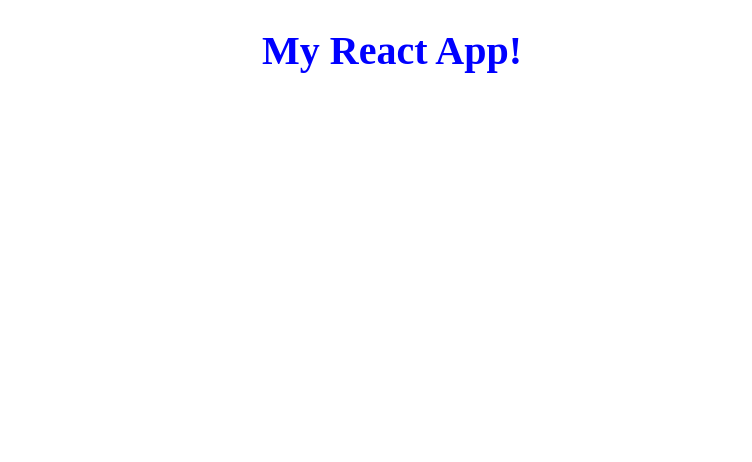
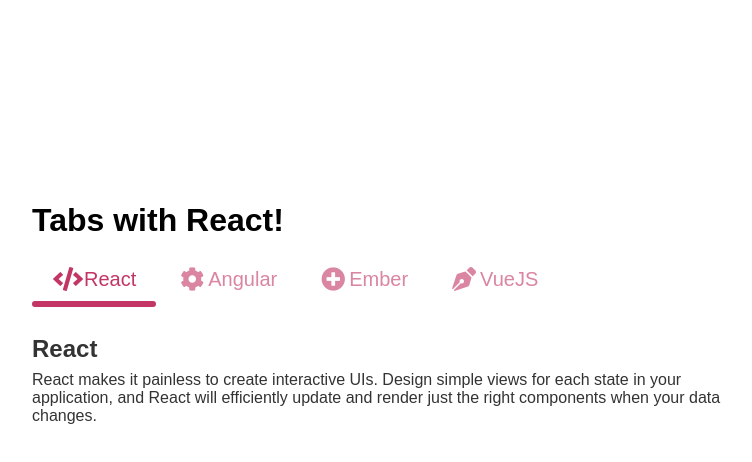
Before and after one commit to nbduc/tabs, a React app: page / in a window 1280 px wide. Shown: the whole page, without its empty margins (248-1000 px from the left). Built offline with nearby package versions, Linux system fonts and the light colour scheme.

Commit message:
Adding tabs

```diff
--- a/package.json
+++ b/package.json
@@ -23,6 +23,7 @@
     "webpack-dev-server": "^3.11.0"
   },
   "dependencies": {
+    "prop-types": "^15.7.2",
     "react": "^16.13.1",
     "react-dom": "^16.13.1"
   }
--- a/src/components/App.js
+++ b/src/components/App.js
@@ -1,12 +1,20 @@
 import React, { Component } from "react";
+import '../styles/App.css';
 
-import '../styles/App.css';
+import Tab from './Tab';
 
 class App extends Component {
     render() {
+        const tabItems = [
+            {link: 'React', content: 'React makes it painless to create interactive UIs. Design simple views for each state in your application, and React will efficiently update and render just the right components when your data changes.', icon: 'fas fa-code'},
+            {link: 'Angular', content: 'Angular is an application design framework and development platform for creating efficient and sophisticated single-page apps.', icon: 'fas fa-cog'},
+            {link: 'Ember', content: 'Ember.js is a productive, battle-tested JavaScript framework for building modern web applications. It includes everything you need to build rich UIs that work on any device.', icon: 'fas fa-plus-circle'},
+            {link: 'VueJS', content: 'Vue (pronounced /vjuː/, like view) is a progressive framework for building user interfaces. Unlike other monolithic frameworks, Vue is designed from the ground up to be incrementally adoptable.', icon: 'fas fa-pen-nib'}
+        ];
         return (
-            <div>
-                <h1>My React App!</h1>
+            <div className='app'>
+                <h1 className='app-header'>Tabs with React!</h1>
+                <Tab items={tabItems}></Tab>
             </div>
         );
     }
--- /dev/null
+++ b/src/components/Tab.js
@@ -0,0 +1,46 @@
+import React, { useState, useEffect } from "react";
+import TabContent from './TabContent';
+import TabLink from './TabLink';
+import PropTypes from 'prop-types';
+import '../styles/Tab.css';
+function Tab(props){
+    const [activeTab, setActiveTab] = useState(0);
+    function changeActiveTab(e, index){
+        setActiveTab(index);
+    }
+    // useEffect: componentDidMount, componentDidUpdate
+    useEffect(() => {
+        const line = document.querySelector(".tabs .line");
+        const tabActive = document.querySelector(".tab-link.active");
+        line.style.left = tabActive.offsetLeft + "px";
+        line.style.width = tabActive.offsetWidth + "px";
+    }, [activeTab]);
+    const TabLinks = props.items.map((item, index) => {
+        return (
+            <TabLink link={item.link} icon={item.icon} isActive={activeTab===index ? true : false} key={index} onClick={(event) => changeActiveTab(event, index)}></TabLink>
+        );
+    });
+    const TabContents = props.items.map((item, index) => {
+        return (
+            <TabContent header={item.link} content={item.content} isActive={activeTab===index ? true : false} key={index}></TabContent>
+        );
+    });
+    return(
+        <div>
+            <div className='tabs'>
+                {TabLinks}
+                <div className="line"></div>
+            </div>
+            <div className='tab-content'>
+                {TabContents}
+            </div>
+        </div>
+    )
+}
+Tab.defaultProps = {
+    items: []
+}
+Tab.propTypes = {
+    items: PropTypes.array
+}
+export default Tab;
--- /dev/null
+++ b/src/components/TabContent.js
@@ -0,0 +1,22 @@
+import React from "react";
+import PropTypes from 'prop-types';
+import '../styles/TabContent.css';
+function TabContent(props){
+    return(
+        <div className={props.isActive ? 'tab-pane active' : 'tab-pane'}>
+            <h2>{props.header}</h2>
+            <p>{props.content}</p>
+        </div>
+    );
+}
+TabContent.defaultProps = {
+    header: '',
+    content: '',
+    isActive: false,
+}
+TabContent.propTypes = {
+    header: PropTypes.string,
+    content: PropTypes.string,
+    isActive: PropTypes.bool,
+}
+export default TabContent;
--- /dev/null
+++ b/src/components/TabLink.js
@@ -0,0 +1,22 @@
+import React from "react";
+import PropTypes from 'prop-types';
+import '../styles/TabLink.css';
+function TabLink(props){
+    return(
+        <div className={props.isActive ? 'tab-link active' : 'tab-link'} onClick={props.onClick}>
+            <i className={'tab-icon '+props.icon}></i>
+            {props.link}
+        </div>
+    );
+}
+TabLink.defaultProps = {
+    icons: '',
+    link: '',
+    isActive: false,
+}
+TabLink.propTypes = {
+    icons: PropTypes.string,
+    link: PropTypes.string,
+    isActive: PropTypes.bool,
+}
+export default TabLink;
--- a/src/index.html
+++ b/src/index.html
@@ -6,12 +6,11 @@
     <meta name="viewport" content="width=device-width, initial-scale=1.0">
     <meta http-equiv="X-UA-Compatible" content="ie=edge">
     <title>React Demo</title>
+    <link rel="stylesheet" href="https://cdnjs.cloudflare.com/ajax/libs/font-awesome/5.15.2/css/all.min.css" integrity="sha512-HK5fgLBL+xu6dm/Ii3z4xhlSUyZgTT9tuc/hSrtw6uzJOvgRr2a9jyxxT1ely+B+xFAmJKVSTbpM/CuL7qxO8w==" crossorigin="anonymous" />
 </head>
 
 <body>
-    <div id="root">
-
-    </div>
+    <div id="root"></div>
 </body>
 
 </html>
--- a/src/styles/App.css
+++ b/src/styles/App.css
@@ -1,5 +1,19 @@
-h1 {
-    color: blue;
-    text-align: center;
-    font-size: 40px;
+* {
+    padding: 0;
+    margin: 0;
+    box-sizing: border-box;
 }
+
+body {
+    display: flex;
+    font-family: "Poppins", sans-serif;
+}
+
+body>div {
+    margin: 15% auto 0;
+    max-width: 720px;
+}
+
+.app-header{
+    margin: 10px auto;
+}
--- /dev/null
+++ b/src/styles/Tab.css
@@ -0,0 +1,15 @@
+.tabs {
+    display: flex;
+    position: relative;
+}
+
+.tabs .line {
+    position: absolute;
+    left: 0;
+    bottom: 0;
+    width: 0;
+    height: 6px;
+    border-radius: 15px;
+    background-color: #c23564;
+    transition: all 0.2s ease;
+}
--- /dev/null
+++ b/src/styles/TabContent.css
@@ -0,0 +1,17 @@
+.tab-content {
+    padding: 28px 0;
+}
+
+.tab-pane {
+    color: #333;
+    display: none;
+}
+
+.tab-pane.active {
+    display: block;
+}
+
+.tab-pane h2 {
+    font-size: 24px;
+    margin-bottom: 8px;
+}
--- /dev/null
+++ b/src/styles/TabLink.css
@@ -0,0 +1,31 @@
+.tab-link {
+    min-width: 80px;
+    padding: 16px 20px 11px 20px;
+    font-size: 20px;
+    text-align: center;
+    color: #c23564;
+    background-color: #fff;
+    border-top-left-radius: 5px;
+    border-top-right-radius: 5px;
+    border-bottom: 5px solid transparent;
+    opacity: 0.6;
+    cursor: pointer;
+    transition: all 0.5s ease;
+}
+
+.tab-icon {
+    font-size: 24px;
+    width: 32px;
+    position: relative;
+    top: 2px;
+}
+
+.tab-link:hover {
+    opacity: 1;
+    background-color: rgba(194, 53, 100, 0.05);
+    border-color: rgba(194, 53, 100, 0.1);
+}
+
+.tab-link.active {
+    opacity: 1;
+}
```
Also changed, not shown: 2 other files.
